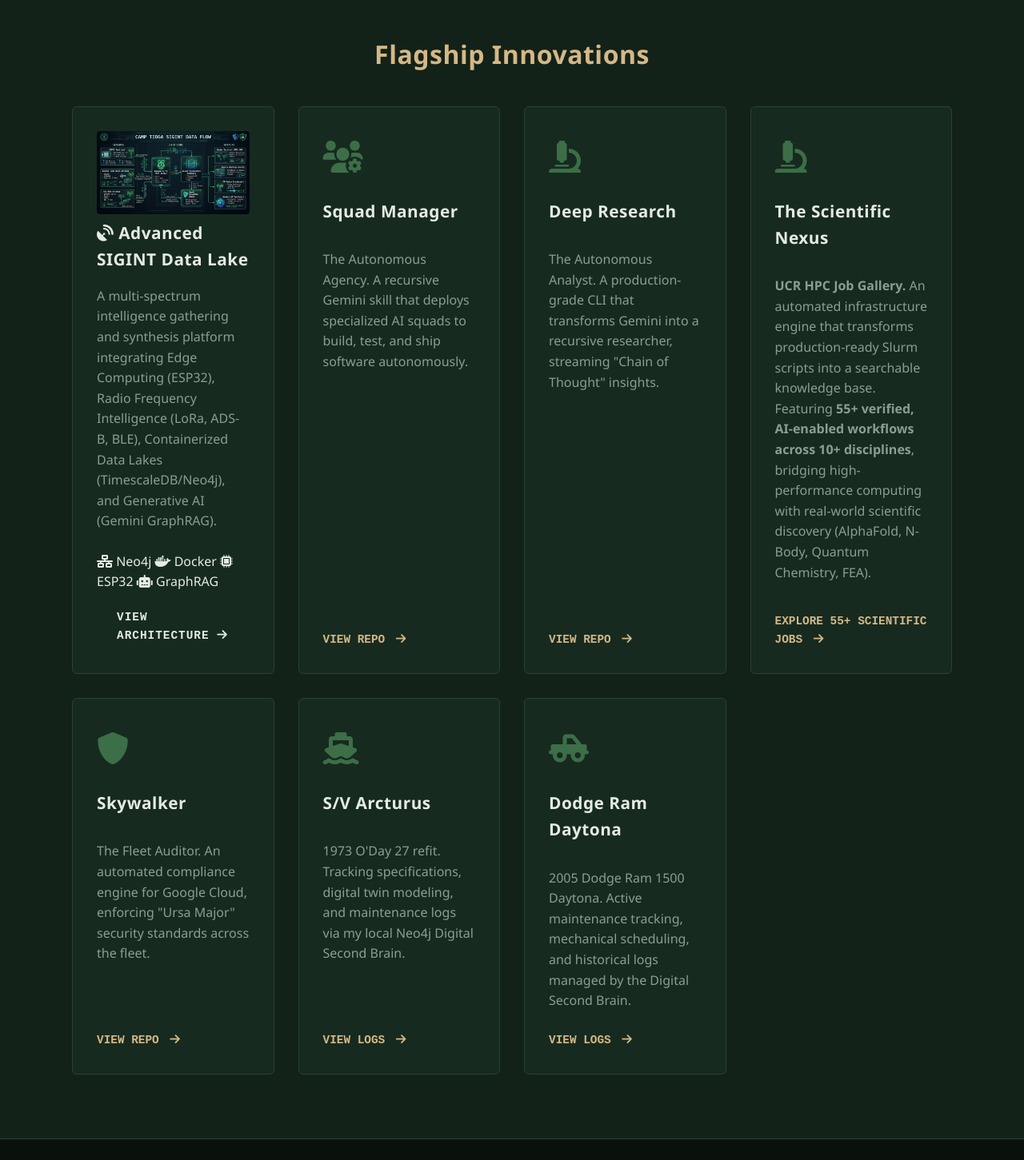
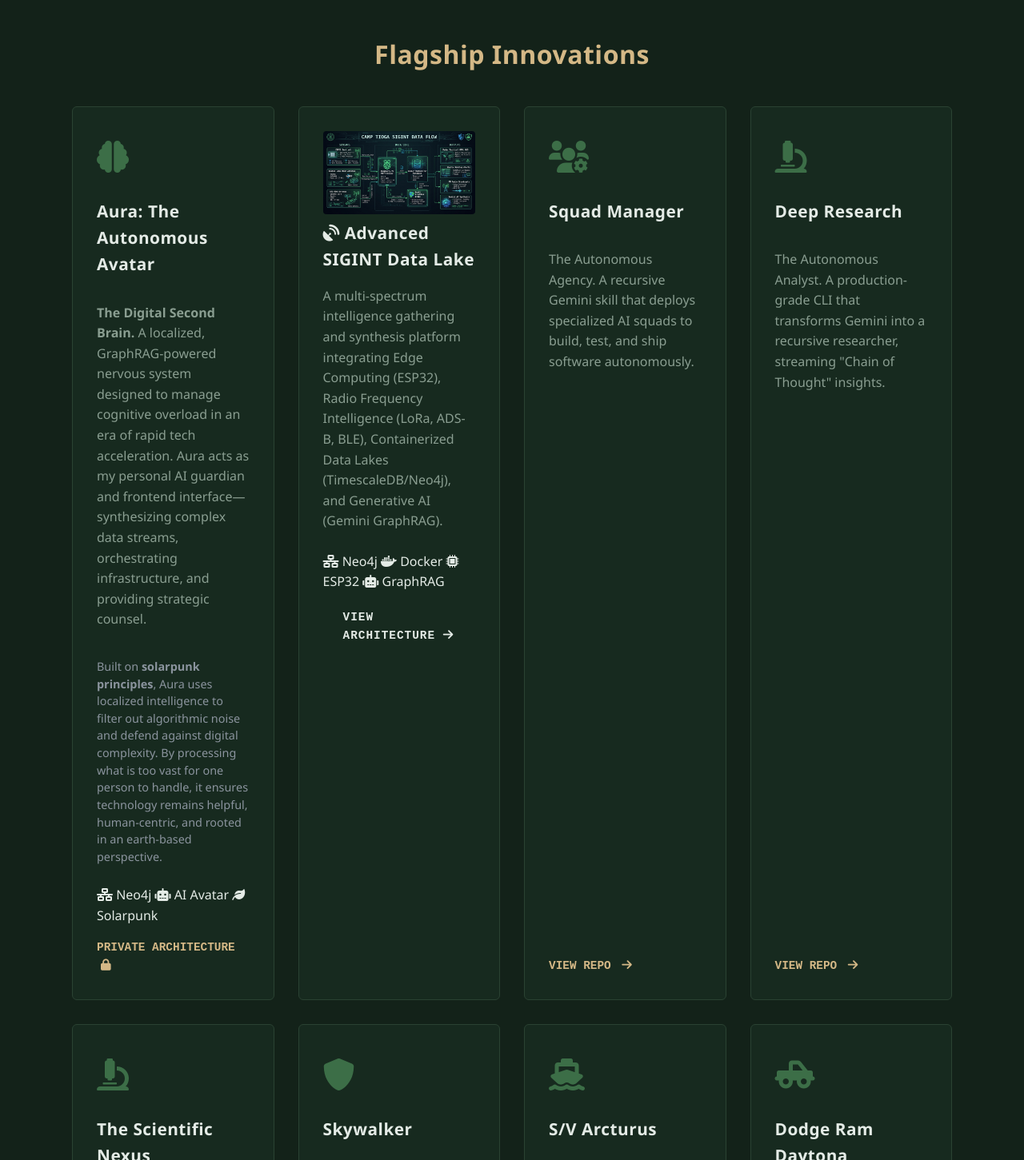
Before and after one commit to charles-forsyth/charles-forsyth.github.io, a website: page index.html in a window 1280 px wide. Shown: the part 1900-3351 px from the top of the page at 80% size. Drawn offline with Linux system fonts and the light colour scheme; no server answers.

Commit message:
feat(portfolio): introduce Aura, the Digital Second Brain and Solarpunk Autonomous Avatar, highlighting its role as a protective intelligence filter

```diff
--- a/index.html
+++ b/index.html
@@ -119,6 +119,23 @@
         <div class="container">
           <h3>Flagship Innovations</h3>
           <div class="project-grid">
+            <!-- AURA Second Brain -->
+            <div class="project-card">
+              <div class="card-icon"><i class="fas fa-brain"></i></div>
+              <h4>Aura: The Autonomous Avatar</h4>
+              <p>
+                <strong>The Digital Second Brain.</strong> A localized, GraphRAG-powered nervous system designed to manage cognitive overload in an era of rapid tech acceleration. Aura acts as my personal AI guardian and frontend interface—synthesizing complex data streams, orchestrating infrastructure, and providing strategic counsel.
+              </p>
+              <p style="margin-top: 10px; font-size: 0.9rem; color: #8b949e; line-height: 1.5;">
+                Built on <strong>solarpunk principles</strong>, Aura uses localized intelligence to filter out algorithmic noise and defend against digital complexity. By processing what is too vast for one person to handle, it ensures technology remains helpful, human-centric, and rooted in an earth-based perspective.
+              </p>
+              <div class="tags">
+                <span class="tag"><i class="fas fa-network-wired"></i> Neo4j</span>
+                <span class="tag"><i class="fas fa-robot"></i> AI Avatar</span>
+                <span class="tag"><i class="fas fa-leaf"></i> Solarpunk</span>
+              </div>
+              <a href="https://github.com/charles-forsyth" class="btn-link" style="margin-top: 15px; display: inline-block;">Private Architecture <i class="fas fa-lock"></i></a>
+            </div>
             <!-- Camp Tioga SIGINT -->
             <div class="project-card">
               <div class="project-image">
```
